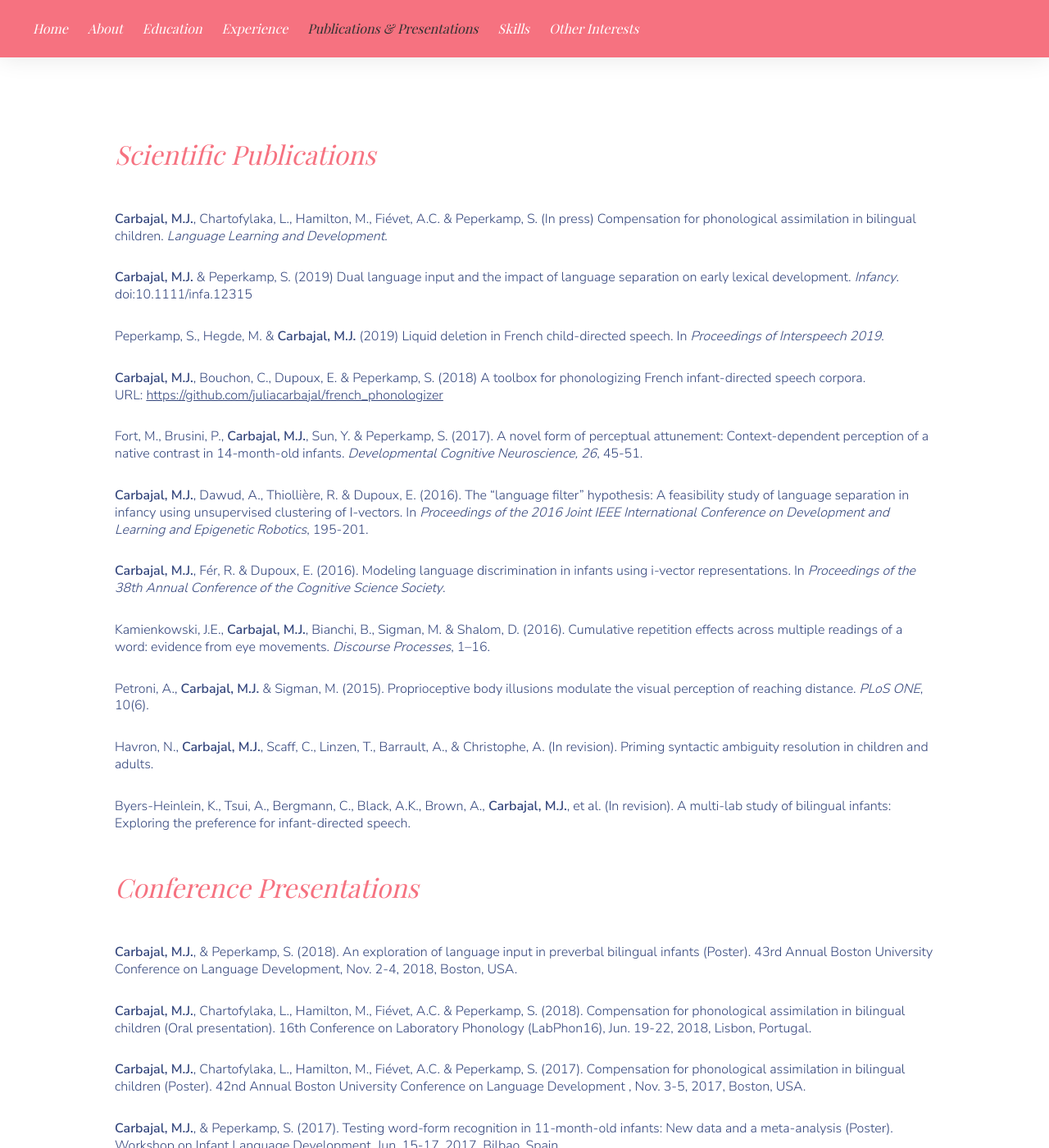
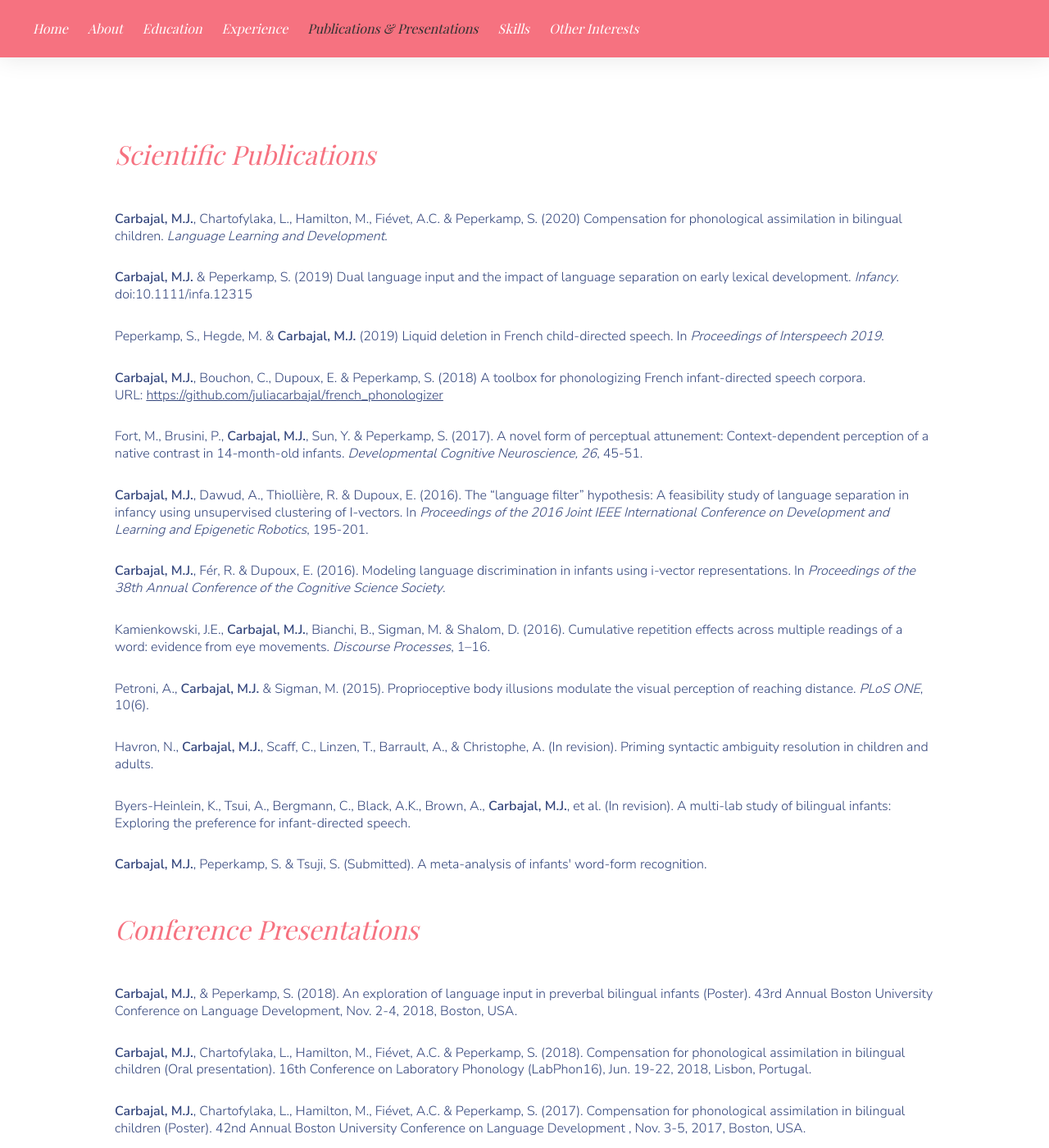
Before and after one commit to basaringaron/julie-website, a Jekyll site: the page built from publications.html, in a window 1280 px wide and 1400 px high. Shown: the whole window at 82% size. Built offline with Jekyll 4.4.1, drawn with Linux system fonts in a browser that asks for light colours; some web fonts are replaced.

Commit message:
updated publications

```diff
--- a/publications.html
+++ b/publications.html
@@ -5,7 +5,7 @@ title: Publications & Presentations
 	<div class='content' style='--date-width:200px;'>
 		<h1>Scientific Publications</h1>
 
-		<p><strong>Carbajal, M.J.</strong>, Chartofylaka, L., Hamilton, M., Fiévet, A.C. &amp; Peperkamp, S. (In press) Compensation for phonological assimilation in bilingual children. <i>Language Learning and Development</i>.</p>
+		<p><strong>Carbajal, M.J.</strong>, Chartofylaka, L., Hamilton, M., Fiévet, A.C. &amp; Peperkamp, S. (2020) Compensation for phonological assimilation in bilingual children. <i>Language Learning and Development</i>.</p>
 		<p><strong>Carbajal, M.J.</strong> &amp; Peperkamp, S. (2019) Dual language input and the impact of language separation on early lexical development. <i>Infancy</i>. doi:10.1111/infa.12315</p>
 		<p>Peperkamp, S., Hegde, M. &amp; <strong>Carbajal, M.J.</strong> (2019) Liquid deletion in French child-directed speech. In <i>Proceedings of Interspeech 2019</i>.</p>
 		<p><strong>Carbajal, M.J.</strong>, Bouchon, C., Dupoux, E. &amp; Peperkamp, S. (2018) A toolbox for phonologizing French infant-directed speech corpora.</br>
@@ -18,6 +18,7 @@ title: Publications & Presentations
 
 		<p>Havron, N., <strong>Carbajal, M.J.</strong>, Scaff, C., Linzen, T., Barrault, A., &amp; Christophe, A. (In revision). Priming syntactic ambiguity resolution in children and adults.</p>
 		<p>Byers-Heinlein, K., Tsui, A., Bergmann, C., Black, A.K., Brown, A., <strong>Carbajal, M.J.</strong>, et al. (In revision). A multi-lab study of bilingual infants: Exploring the preference for infant-directed speech. </p>
+		<p> <strong>Carbajal, M.J.</strong>, Peperkamp, S. &amp; Tsuji, S. (Submitted). A meta-analysis of infants' word-form recognition.
 
 		<h1>Conference Presentations</h1>
 
```
